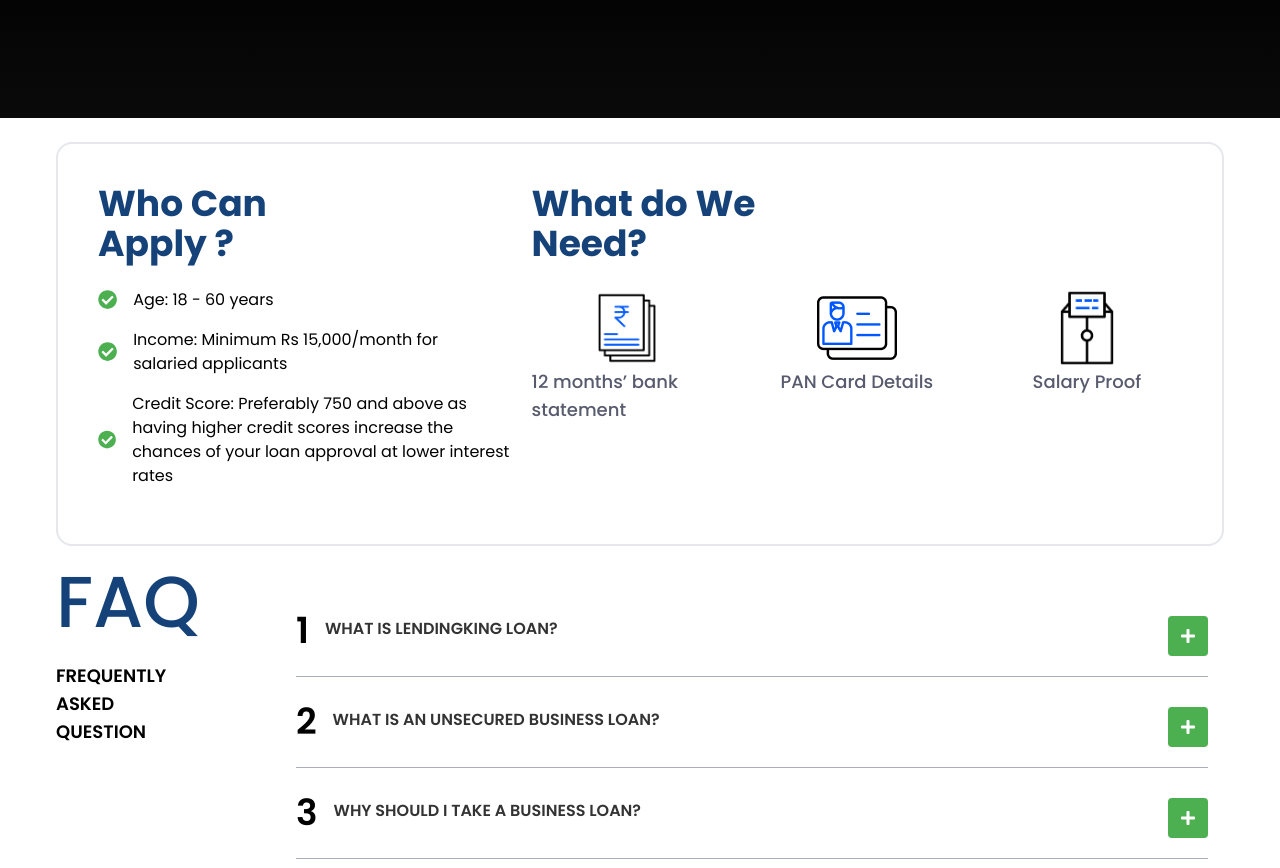
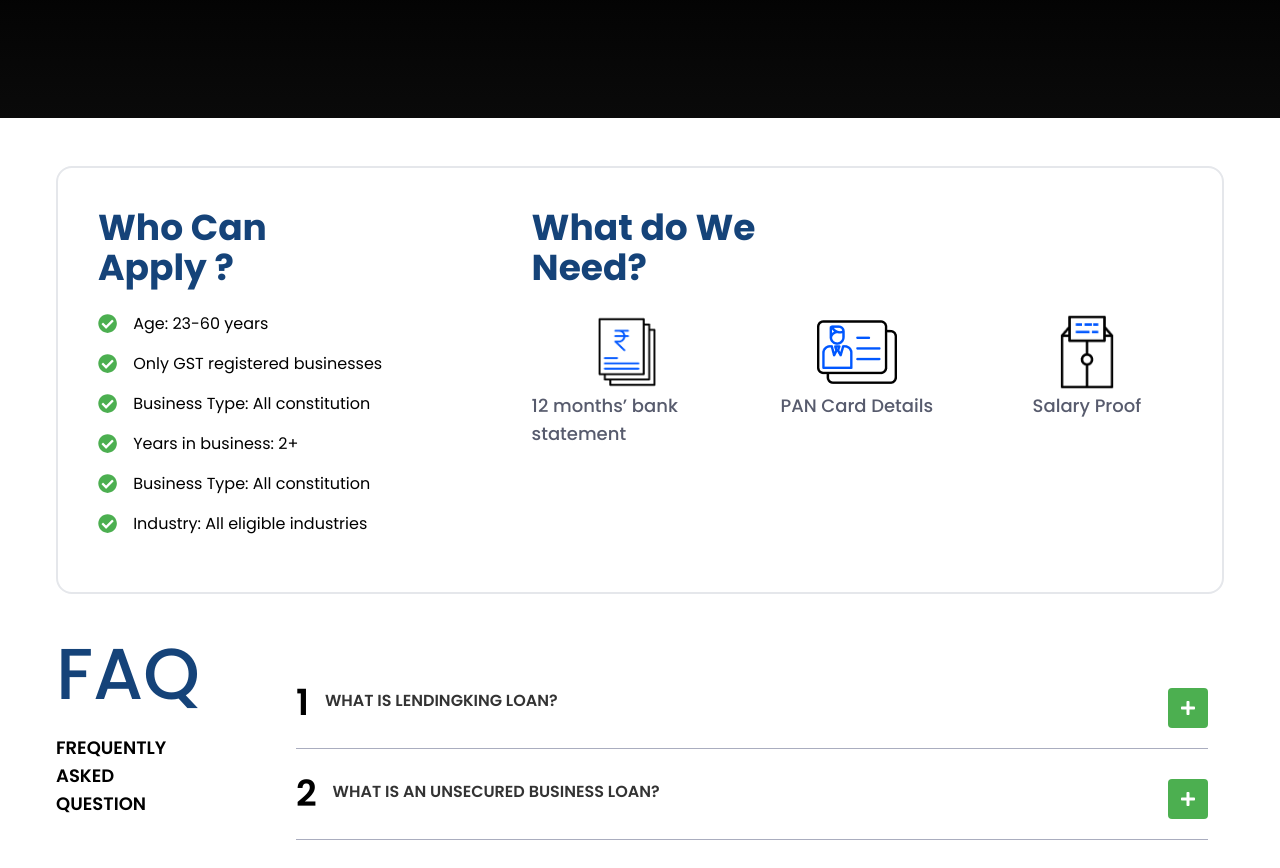
Before and after one commit to amiteshk90/livesite, a React (Create React App) app: page /Business_loan in a window 1280 px wide. Shown: the part 1752-2620 px from the top of the page. Built offline with nearby package versions, Linux system fonts and the light colour scheme.

Commit message:
watch now click on phn screen

```diff
--- a/src/pages/Business_loan.js
+++ b/src/pages/Business_loan.js
@@ -158,7 +158,8 @@
           </div>
         </div>
       </section>
-      <section className="py-6  px-8 md:px-14">
+
+      <section className="py-12 px-8 md:px-14">
         <div className="container">
           <div className="block md:flex mx-auto border-2 border-inherit border-solid px-10 py-10 rounded-2xl w-full">
             <div className="w-full md:w-2/5 lg:w-2/5">
@@ -172,7 +173,7 @@
                     className="text-green-color"
                     size="1.2em"
                   />{" "}
-                  Age: 18 - 60 years
+                 Age: 23-60 years
                 </li>
                 <li className="flex justify-center md:justify-start items-center gap-4 my-4">
                   {" "}
@@ -180,8 +181,7 @@
                     className="text-green-color"
                     size="1.2em"
                   />{" "}
-                  Income: Minimum Rs 15,000/month for <br/>salaried applicants
-
+                  Only GST registered businesses
                 </li>
                 <li className="flex  items-center gap-4 my-4">
                   {" "}
@@ -189,9 +189,9 @@
                     className="text-green-color"
                     size="1.2em"
                   />{" "}
-                 Credit Score: Preferably 750 and above as<br/> having higher credit scores increase the <br/>chances of your loan approval at lower interest rates
+                 Business Type: All constitution
                 </li>
-                {/* <li className="flex justify-center md:justify-start items-center gap-4 my-4">
+                <li className="flex justify-center md:justify-start items-center gap-4 my-4">
                   {" "}
                   <FaCheckCircle
                     className="text-green-color"
@@ -214,7 +214,7 @@
                     size="1.2em"
                   />{" "}
                   Industry: All eligible industries
-                </li> */}
+                </li>
               </ul>
             </div>
             <div className="w-full md:w-3/5 lg:w-3/5">
@@ -252,7 +252,7 @@
                     className="mx-auto"
                   />
                   <p className="text-lg text-custom-gray font-medium">
-                  Salary Proof
+                    Salary Proof
                   </p>{" "}
                 </div>
                 {/* <div className="flex-1">
@@ -271,6 +271,7 @@
           </div>
         </div>
       </section>
+
       <div className="pb-28">
         <Faq />
         <section className="py-24 px-14">
--- a/src/pages/Home.js
+++ b/src/pages/Home.js
@@ -252,7 +252,11 @@
                   Apply Now
                 </button>
               </div>
-              <div className="flex pl-4 items-center mt-4">
+              <div className="flex pl-4 items-center mt-4"
+              onClick={() => {
+                window.location.href =
+                  "https://youtu.be/W6mApoYVFB4";
+              }}>
                 <div
                   style={{ padding: "10px" }}
                   className="border-2 border-dotted border-blue-700 rounded-full"
--- a/src/pages/Personal_loan.js
+++ b/src/pages/Personal_loan.js
@@ -237,21 +237,21 @@
                 Who Can Apply ?
               </h1>
               <ul>
-                <li className="flex justify-center md:justify-start items-center gap-4 my-4">
+                <li className="flex md:justify-start items-center gap-4 my-4">
                   {" "}
                   <FaCheckCircle
                     className="text-green-color"
                     size="1.2em"
                   />{" "}
-                  Age: 18 - 60 years
+                  <span className="w-10/12">Age: 18 - 60 years</span>
                 </li>
-                <li className="flex justify-center md:justify-start items-center gap-4 my-4">
+                <li className="flex md:justify-start items-center gap-4 my-4">
                   {" "}
                   <FaCheckCircle
                     className="text-green-color"
                     size="1.2em"
                   />{" "}
-                  Income: Minimum Rs 15,000/month for <br/>salaried applicants
+                  <span className="w-10/12">Income: Minimum Rs 15,000/month for salaried applicants</span>
 
                 </li>
                 <li className="flex  items-center gap-4 my-4">
@@ -260,9 +260,9 @@
                     className="text-green-color"
                     size="1.2em"
                   />{" "}
-                 Credit Score: Preferably 750 and above as<br/> having higher credit scores increase the <br/>chances of your loan approval at lower interest rates
+                 <span className="w-10/12">Credit Score: Preferably 750 and above as having higher credit scores increase the chances of your loan approval at lower interest rates</span>
                 </li>
-                {/* <li className="flex justify-center md:justify-start items-center gap-4 my-4">
+                {/* <li className="flex md:justify-start items-center gap-4 my-4">
                   {" "}
                   <FaCheckCircle
                     className="text-green-color"
```
